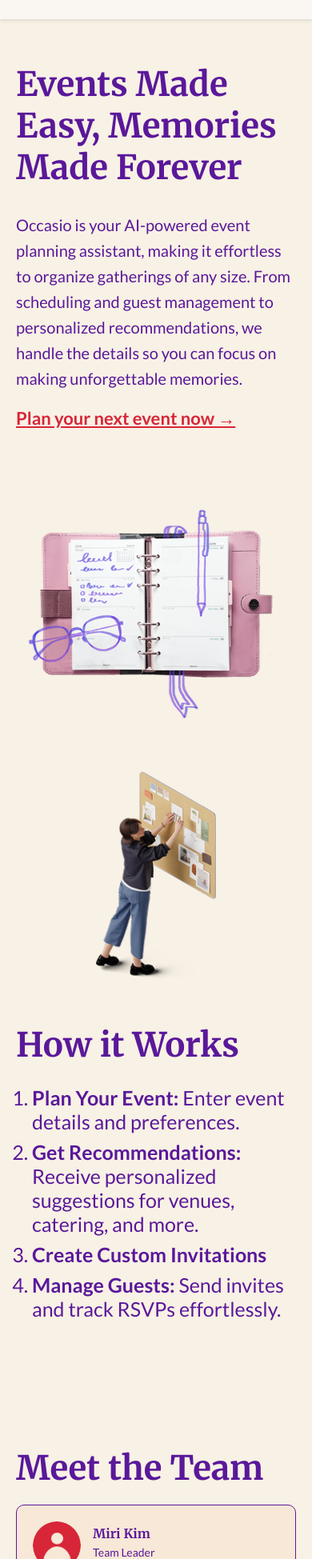
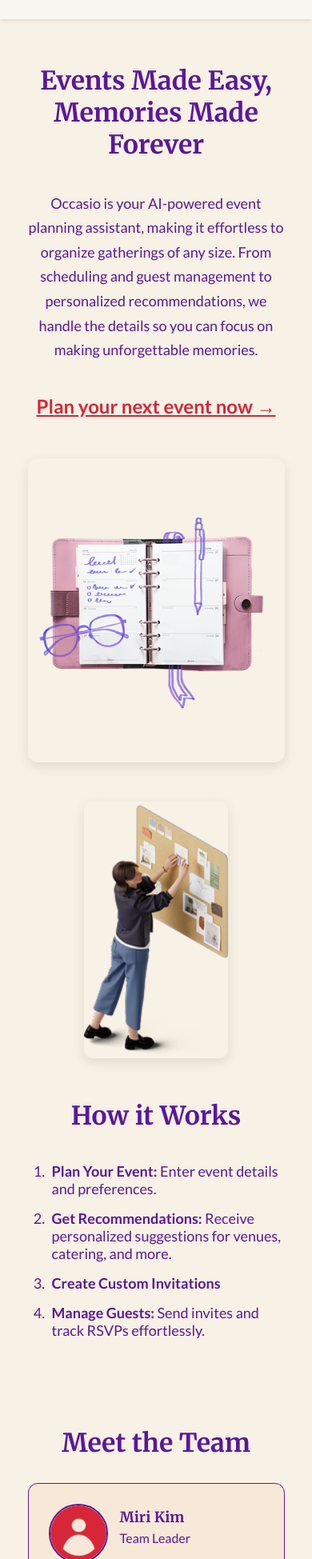
Before and after one commit to MariemOuer/Full_stack_website, a React (Create React App) app in the folder Frontend/: page / in a window 390 px wide. Shown: the part 51-2000 px from the top of the page at 80% size. Built offline with nearby package versions, Linux system fonts and the light colour scheme; no server answers; sample sign-in values are in the browser's storage.

Commit message:
home page animations

```diff
--- a/Frontend/src/styles/home.css
+++ b/Frontend/src/styles/home.css
@@ -1,5 +1,17 @@
 /* Import Merriweather and Lato fonts */
 @import url("https://fonts.googleapis.com/css2?family=Merriweather:wght@400;700&family=Lato:wght@400;700&display=swap");
+
+/* Animation keyframes for fade-in effects */
+@keyframes fadeIn {
+  from {
+    opacity: 0;
+    transform: translateY(20px);
+  }
+  to {
+    opacity: 1;
+    transform: translateY(0);
+  }
+}
 
 /* Set the background color for the entire page (scoped to homepage) */
 .homepage-background {
@@ -11,20 +23,22 @@
   flex-direction: column;
   align-items: center;
   justify-content: center;
+  width: 100%;
+  overflow-x: hidden; /* Prevent horizontal scrollbar */
 }
 
 .homepage-container {
   font-family: "Lato", sans-serif;
   background-color: #f8f1e5; /* Ensure the container has the same background color */
   margin: 0 auto; /* Center the container horizontally */
-  padding: 20px;
+  padding: 40px 20px; /* Increased vertical padding */
   display: grid;
   grid-template-columns: 1fr 1fr;
   grid-template-rows: auto auto; /* Allow rows to adjust based on content */
-  gap: 20px; /* Reduce gap between sections */
-  max-width: 1200px;
-  width: 100%; /* Ensure the container takes full width */
-  min-height: 100vh; /* Ensure the container covers the full viewport height */
+  gap: 40px; /* Increased gap for better spacing */
+  width: 90%; /* Increased width to fill more of the screen */
+  max-width: 1600px; /* Increased max-width */
+  min-height: 90vh; /* Reduce slightly from 100vh to avoid scrollbar */
   box-sizing: border-box; /* Include padding in height calculation */
 }
 
@@ -33,34 +47,37 @@
   display: flex;
   flex-direction: column;
   justify-content: center;
+  animation: fadeIn 0.8s ease-out forwards;
 }
 
 .homepage-container .homepage-text h2 {
   color: #5a189a;
   font-family: "Merriweather", serif;
-  font-size: 42px;
+  font-size: 48px; /* Increased font size */
   font-weight: bold;
-  margin-bottom: 10px;
+  margin-bottom: 20px;
 }
 
 .homepage-container .homepage-text p {
-  font-size: 20px;
+  font-size: 22px; /* Increased font size */
   color: #5a189a;
-  line-height: 1.6;
+  line-height: 1.7;
+  margin-bottom: 30px; /* Added spacing */
 }
 
 .homepage-container .cta-link {
   color: #d72638;
-  font-size: 22px;
+  font-size: 24px; /* Increased font size */
   text-decoration: underline;
   font-weight: bold;
-  margin-top: 0px;
+  margin-top: 10px;
   display: inline-block;
-  transition: color 0.3s ease;
+  transition: color 0.3s ease, transform 0.3s ease;
 }
 
 .homepage-container .cta-link:hover {
   color: #b51d2e;
+  transform: translateX(5px); /* Slight movement on hover */
 }
 
 /* Top Right: Image Section */
@@ -68,45 +85,59 @@
   display: flex;
   justify-content: center;
   align-items: center;
+  animation: fadeIn 0.8s ease-out 0.2s forwards; /* Delayed animation */
+  opacity: 0; /* Start hidden */
+  animation-fill-mode: forwards;
 }
 
 .homepage-container .homepage-image img {
   width: 100%;
-  max-width: 450px;
-  border-radius: 10px;
+  max-width: 550px; /* Increased max-width */
+  border-radius: 12px;
+  box-shadow: 0 5px 15px rgba(0, 0, 0, 0.1); /* Added subtle shadow */
+  transition: transform 0.5s ease;
+}
+
+.homepage-container .homepage-image img:hover {
+  transform: scale(1.02); /* Slight scale on hover */
 }
 
 /* Bottom Left: How It Works */
 .homepage-container .homepage-how-it-works {
   display: flex;
   flex-direction: column;
-  margin-top: -30px;
+  margin-top: 0px; /* Removed negative margin */
+  animation: fadeIn 0.8s ease-out 0.4s forwards; /* More delayed animation */
+  opacity: 0; /* Start hidden */
+  animation-fill-mode: forwards;
 }
 
 .homepage-container .how-it-works-image {
   width: 100%;
-  max-width: 150px; /* Make the moodboard image even smaller */
+  max-width: 180px; /* Increased size */
   border-radius: 10px;
-  margin-bottom: 10px; /* Reduce margin */
+  margin-bottom: 20px; /* Increased margin */
   align-self: center;
+  box-shadow: 0 5px 15px rgba(0, 0, 0, 0.1); /* Added subtle shadow */
 }
 
 .homepage-container .homepage-how-it-works h3 {
   font-family: "Merriweather", serif;
-  font-size: 42px; /* Reduce font size */
+  font-size: 42px;
   color: #5a189a;
-  margin-bottom: 0px; /* Reduce margin */
+  margin-bottom: 20px; /* Increased margin */
 }
 
 .homepage-container .homepage-how-it-works ol {
-  font-size: 25px; /* Reduce font size */
+  font-size: 22px;
   color: #5a189a;
-  padding-left: 20px;
-  text-align: left; /* Align list text to the left */
+  padding-left: 25px;
+  text-align: left;
 }
 
 .homepage-container .homepage-how-it-works ol li {
-  margin-bottom: 8px; /* Reduce margin */
+  margin-bottom: 15px; /* Increased margin */
+  padding-left: 5px;
 }
 
 .homepage-container .homepage-how-it-works ol strong {
@@ -117,76 +148,149 @@
 .homepage-container .homepage-team {
   display: flex;
   flex-direction: column;
-  margin-top: 70px;
+  margin-top: 0; /* Removed margin top */
+  animation: fadeIn 0.8s ease-out 0.6s forwards; /* Most delayed animation */
+  opacity: 0; /* Start hidden */
+  animation-fill-mode: forwards;
 }
 
 .homepage-container .team-header {
   font-family: "Merriweather", serif;
-  font-size: 42px; /* Adjust font size as needed */
+  font-size: 42px;
   color: #5a189a;
-  margin-bottom: 20px; /* Add space below the header */
+  margin-bottom: 30px; /* Increased margin */
   text-align: left;
 }
 
 .homepage-container .team-grid {
   display: grid;
   grid-template-columns: repeat(2, 1fr);
-  gap: 20px;
+  gap: 25px; /* Increased gap */
 }
 
 .homepage-container .team-member-card {
   background: #f7e8d7;
-  padding: 20px; /* Adjust padding */
-  border-radius: 10px;
-  border: 0.5px ridge #5a189a; /* Add border with color #5A189A */
+  padding: 25px; /* Increased padding */
+  border-radius: 12px; /* Increased radius */
+  border: 1px solid #5a189a; /* Changed from ridge to solid, thicker */
+  transition: transform 0.3s ease, box-shadow 0.3s ease;
+}
+
+.homepage-container .team-member-card:hover {
+  transform: translateY(-5px);
+  box-shadow: 0 10px 20px rgba(90, 24, 154, 0.15);
 }
 
 .homepage-container .card-top {
   display: flex;
-  align-items: flex-start; /* Align items to the top */
+  align-items: flex-start;
   margin-bottom: 15px;
 }
 
 .homepage-container .member-image {
-  width: 60px; /* Adjust image size */
+  width: 70px; /* Increased size */
+  height: 70px; /* Added height to ensure circle */
+  object-fit: cover; /* Ensure image fills the space properly */
   border-radius: 50%;
-  margin-right: 10px; /* Space between image and text */
+  margin-right: 15px; /* Increased space */
+  border: 2px solid #5a189a; /* Added border */
 }
 
 .homepage-container .member-info {
-  flex: 1; /* Allow text to take remaining space */
+  flex: 1;
 }
 
 .homepage-container .member-info h4 {
   font-family: "Merriweather", serif;
-  font-size: 16px; /* Adjust font size */
+  font-size: 18px; /* Increased size */
   color: #5a189a;
-  margin: 5px; /* Remove default margin */
+  margin: 5px 0; /* Adjusted margin */
 }
 
 .homepage-container .member-info p {
-  font-size: 14px; /* Adjust font size */
+  font-size: 16px; /* Increased size */
   color: #5a189a;
-  margin: 5px; /* Remove default margin */
+  margin: 5px 0; /* Adjusted margin */
 }
 
 .homepage-container .member-description {
-  font-size: 16px; /* Adjust font size */
+  font-size: 16px;
   color: #5a189a;
-  text-align: left; /* Left-align description */
-  margin: 0; /* Remove default margin */
+  text-align: left;
+  margin: 10px 0 0 0; /* Added top margin */
+  line-height: 1.5;
+}
+
+/* Additional styles to improve layout */
+body {
+  margin: 0;
+  padding: 0;
+  overflow-x: hidden; /* Prevent horizontal scrollbar */
+}
+
+/* Remove excess space at bottom */
+.homepage-background br {
+  display: none;
 }
 
 /* Responsive Design */
+@media (max-width: 1200px) {
+  .homepage-container {
+    width: 95%;
+    gap: 30px;
+  }
+
+  .homepage-container .homepage-text h2 {
+    font-size: 42px;
+  }
+}
+
 @media (max-width: 900px) {
   .homepage-container {
     grid-template-columns: 1fr;
-    grid-template-rows: auto auto auto auto; /* Stack sections vertically */
-    gap: 20px; /* Reduce gap for mobile */
-    height: auto; /* Reset height for mobile */
+    grid-template-rows: auto auto auto auto;
+    gap: 50px; /* Increased gap for vertical layout */
+    width: 90%;
+    padding: 30px 15px;
   }
 
   .homepage-container .team-grid {
     grid-template-columns: 1fr;
   }
+
+  .homepage-container .homepage-text {
+    text-align: center;
+  }
+
+  .homepage-container .team-header,
+  .homepage-container .homepage-how-it-works h3 {
+    text-align: center;
+  }
+
+  .homepage-container .homepage-how-it-works ol {
+    margin-left: auto;
+    margin-right: auto;
+    max-width: 80%;
+  }
 }
+
+/* Small screens/mobile */
+@media (max-width: 600px) {
+  .homepage-container .homepage-text h2 {
+    font-size: 32px;
+  }
+
+  .homepage-container .homepage-text p {
+    font-size: 18px;
+  }
+
+  .homepage-container .homepage-how-it-works h3,
+  .homepage-container .team-header {
+    font-size: 32px;
+  }
+
+  .homepage-container .homepage-how-it-works ol {
+    font-size: 18px;
+    max-width: 100%;
+  }
+}
--- a/Frontend/src/views/DashboardView.jsx
+++ b/Frontend/src/views/DashboardView.jsx
@@ -1,8 +1,7 @@
-// src/views/DashboardView.jsx
 import { Link } from "react-router-dom";
 import Navbar from "./NavbarView";
 import FooterView from "./FooterView";
-import "../styles/home.css";
+import "../styles/home.css"; // Keep this import if you want to maintain backward compatibility
 
 const DashboardView = () => {
   const teamMembers = [
@@ -56,8 +55,7 @@
               handle the details so you can focus on making unforgettable memories.
             </p>
             <Link to="/chatbot" className="cta-link">
-              {" "}
-              Plan your next event now →{" "}
+              Plan your next event now →
             </Link>
           </div>
 
@@ -93,27 +91,18 @@
               {teamMembers.map((member, index) => (
                 <div key={index} className="team-member-card">
                   <div className="card-top">
-                    <img src={member.image} alt="Team Member" className="member-image" />
+                    <img src={member.image} alt={`${member.name} - ${member.role}`} className="member-image" />
                     <div className="member-info">
                       <h4>{member.name}</h4>
                       <p>{member.role}</p>
                     </div>
                   </div>
+                  <p className="member-description">{member.description}</p>
                 </div>
               ))}
             </div>
           </div>
         </div>
-        <br></br>
-        <br></br>
-        <br></br>
-        <br></br>
-        <br></br>
-        <br></br>
-        <br></br>
-        <br></br>
-        <br></br>
-        <br></br>
       </div>
     </div>
   );
```
